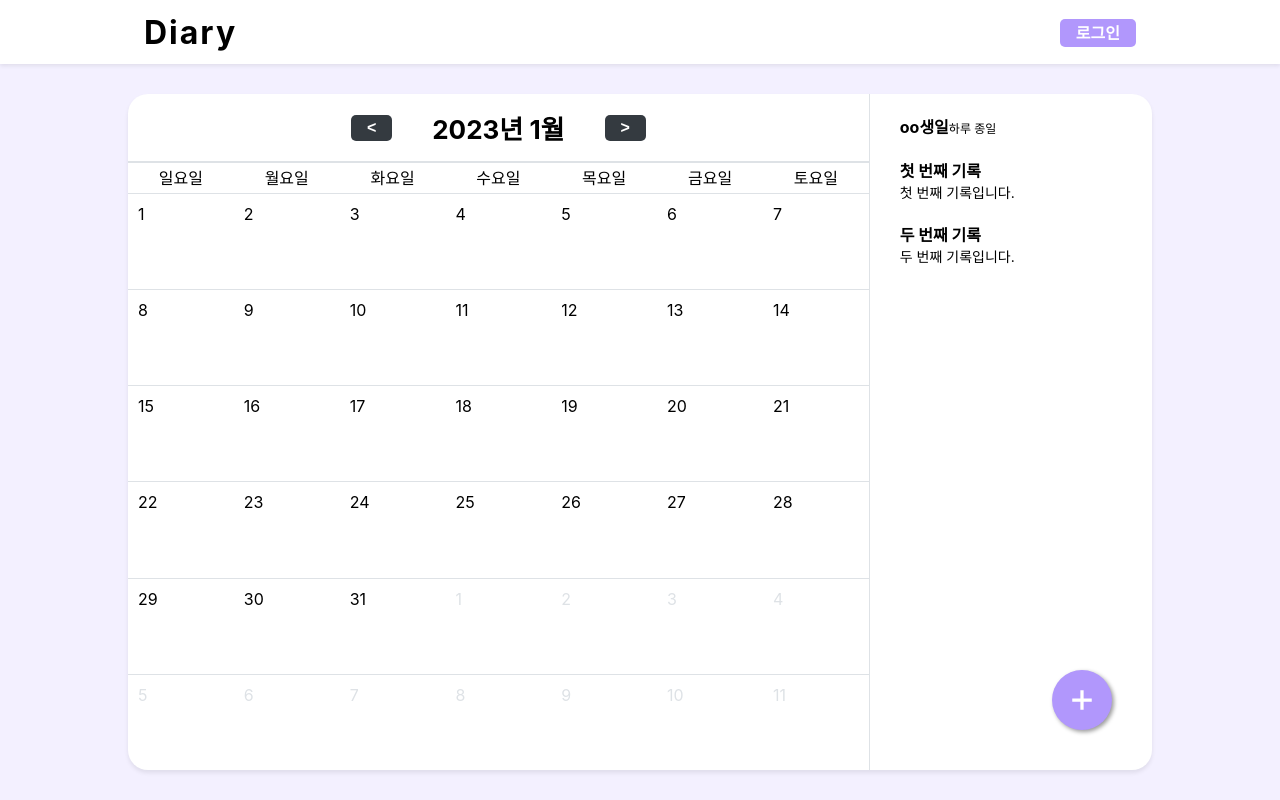
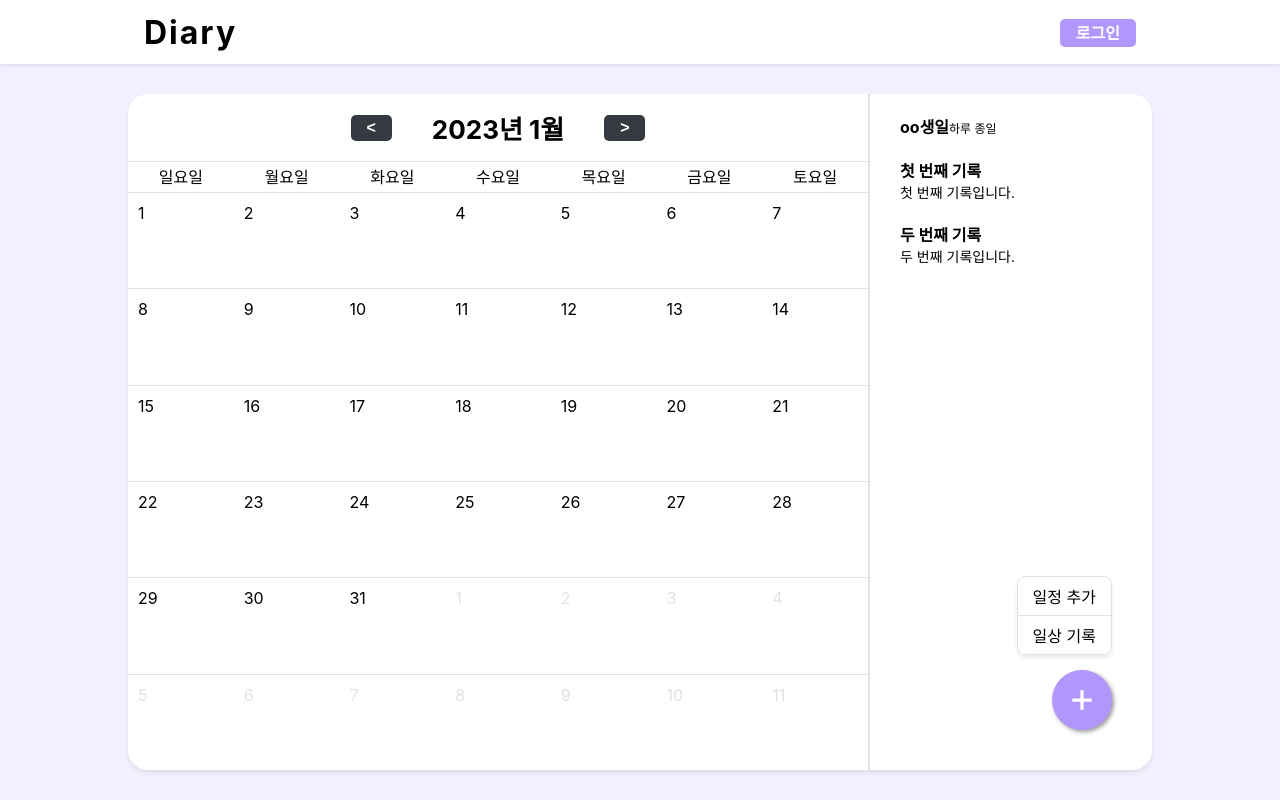
Before and after one commit to mxnxa/diary, a React (Create React App) app: page / in a window 1280 px wide. Both pictures are taken after a click on the element 1082 px from the left and 700 px from the top of the page. Built offline with nearby package versions, Linux system fonts and the light colour scheme.

Commit message:
이벤트 추가 버튼 서브 메뉴 구현

```diff
--- a/src/components/calendar/CalendarView.js
+++ b/src/components/calendar/CalendarView.js
@@ -28,7 +28,7 @@ const CalendarHead = styled.div`
   display: flex;
   justify-content: center;
   align-items: center;
-  border-bottom: 2px solid ${palette.gray[3]};
+  border-bottom: 1px solid ${palette.gray[3]};
   padding: 15px 40px;
 
   p {
@@ -79,9 +79,35 @@ const CalendarDate = styled.p`
 // 이벤트 목록
 const EventViewBlock = styled.div`
   flex: 0.3;
-  border-left: 1px solid ${palette.gray[3]};
+  border-left: 2px solid ${palette.gray[3]};
   padding: 20px 30px;
   position: relative;
+`;
+
+const SubMenu = styled.ul`
+  list-style: none;
+  position: absolute;
+  bottom: 115px;
+  right: 40px;
+  border: 1px solid ${palette.gray[3]};
+  border-radius: 8px;
+  box-shadow: 0 3px 4px rgba(0, 0, 0, 0.08);
+  display: none;
+
+  ${({ openMenu }) =>
+    openMenu &&
+    css`
+      display: block;
+    `}
+
+  li {
+    cursor: pointer;
+    padding: 7px 15px;
+
+    &:nth-child(1) {
+      border-bottom: 1px solid ${palette.gray[3]};
+    }
+  }
 `;
 
 // 이벤트 추가 버튼
@@ -155,9 +181,11 @@ function CalendarView() {
   const [currentTargets, setCurrentTargets] = useState(today);
   // const [selectedTargets, setSelectedTargets] = useState(today);
   const { year, month, date } = currentTargets;
+  const [openMenu, setOpenMenu] = useState(false);
 
   console.log(today.date);
   console.log(date);
+  console.log(openMenu);
 
   const prevMonth = () => {
     if (month > 0) {
@@ -228,7 +256,11 @@ function CalendarView() {
             </EventItem>
           ))}
         </ul>
-        <EventAddButton>
+        <SubMenu openMenu={openMenu}>
+          <li>일정 추가</li>
+          <li>일상 기록</li>
+        </SubMenu>
+        <EventAddButton onClick={() => setOpenMenu(true)}>
           <GoPlus />
         </EventAddButton>
       </EventViewBlock>
```
